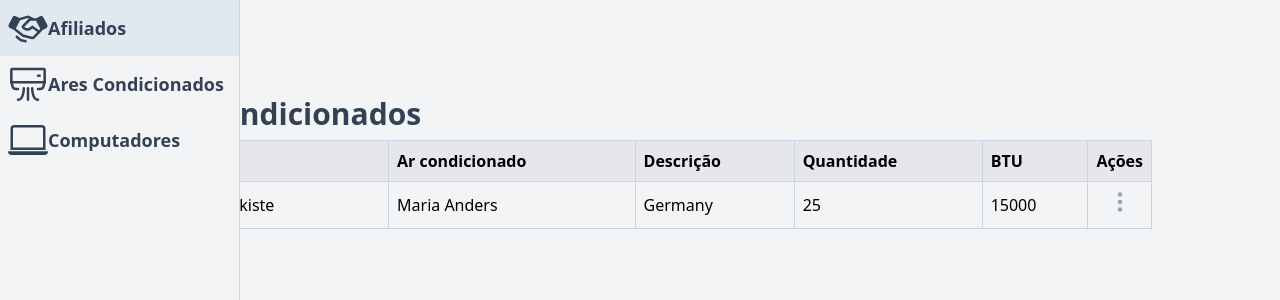
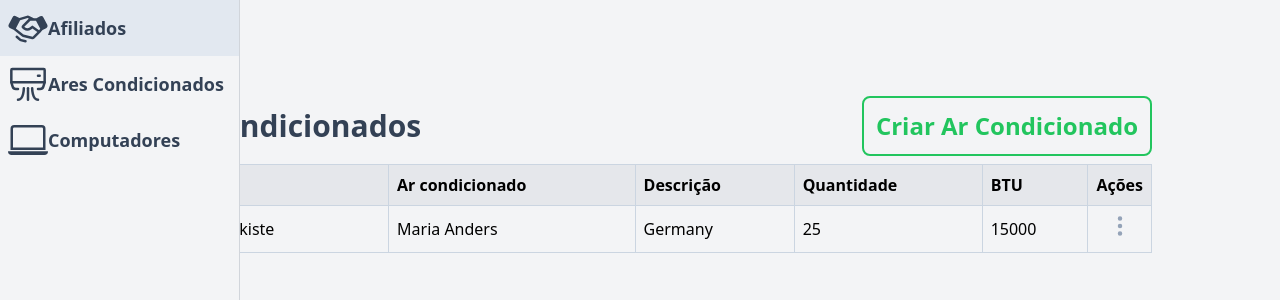
Before and after one commit to ppessanhadev/case-deep, a Nuxt app in the folder frontend/: page /air-conditioner in a window 1280 px wide. Shown: the top 300 px of the page. Built offline with nearby package versions, Linux system fonts and the light colour scheme.

Commit message:
feat: adds heade table component for all pages

```diff
--- /dev/null
+++ b/frontend/components/Header.vue
@@ -0,0 +1,17 @@
+<script setup lang="ts">
+  defineProps<{ title: string, titlePlural: string }>();
+</script>
+
+<template>
+  <header class="flex justify-between items-center w-[80%] mx-auto pt-24 pb-2">
+    <h1 class="block text-3xl text-slate-700 font-bold capitalize">
+      {{ titlePlural }}
+    </h1>
+
+    <button type="button" class="btn-create capitalize">
+      <p class="p-1 text-2xl">
+        Criar {{ title }}
+      </p>
+    </button>
+  </header>
+</template>
--- a/frontend/pages/air-conditioner.vue
+++ b/frontend/pages/air-conditioner.vue
@@ -5,9 +5,8 @@
 <template>
   <main class="w-full h-screen">
     <Navbar />
-    <h1 class="block text-3xl text-slate-700 font-bold w-[80%] mx-auto pt-24 pb-2">
-      Ares Condicionados
-    </h1>
+
+    <Header title="Ar condicionado" title-plural="Ares Condicionados" />
 
     <AirConditionerTable />
   </main>
--- a/frontend/pages/computer.vue
+++ b/frontend/pages/computer.vue
@@ -5,9 +5,8 @@
 <template>
   <main class="w-full h-screen">
     <Navbar />
-    <h1 class="block text-3xl text-slate-700 font-bold w-[80%] mx-auto pt-24 pb-2">
-      Computadores
-    </h1>
+
+    <Header title="Computador" title-plural="Computadores" />
 
     <ComputerTable />
   </main>
--- a/frontend/pages/index.vue
+++ b/frontend/pages/index.vue
@@ -6,17 +6,7 @@
   <main class="w-full h-screen">
     <Navbar />
 
-    <section class="flex justify-between items-center w-[80%] mx-auto pt-24 pb-2">
-      <h1 class="block text-3xl text-slate-700 font-bold ">
-        Afiliados
-      </h1>
-
-      <button type="button" class="btn-create">
-        <p class="p-1 text-2xl">
-          Criar Afiliado
-        </p>
-      </button>
-    </section>
+    <Header title="Afiliado" title-plural="Afiliados" />
 
     <BranchTable />
   </main>
```
